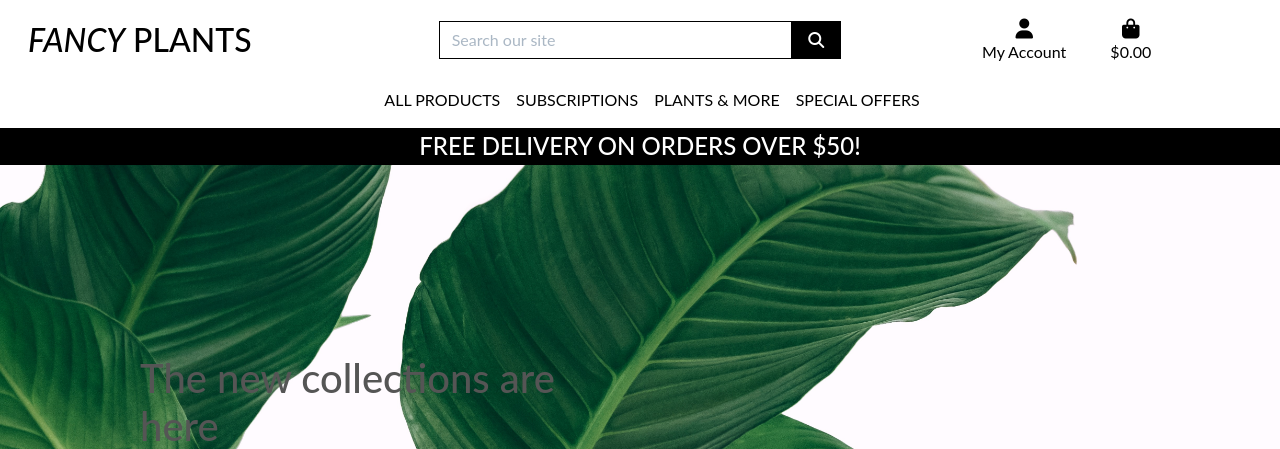
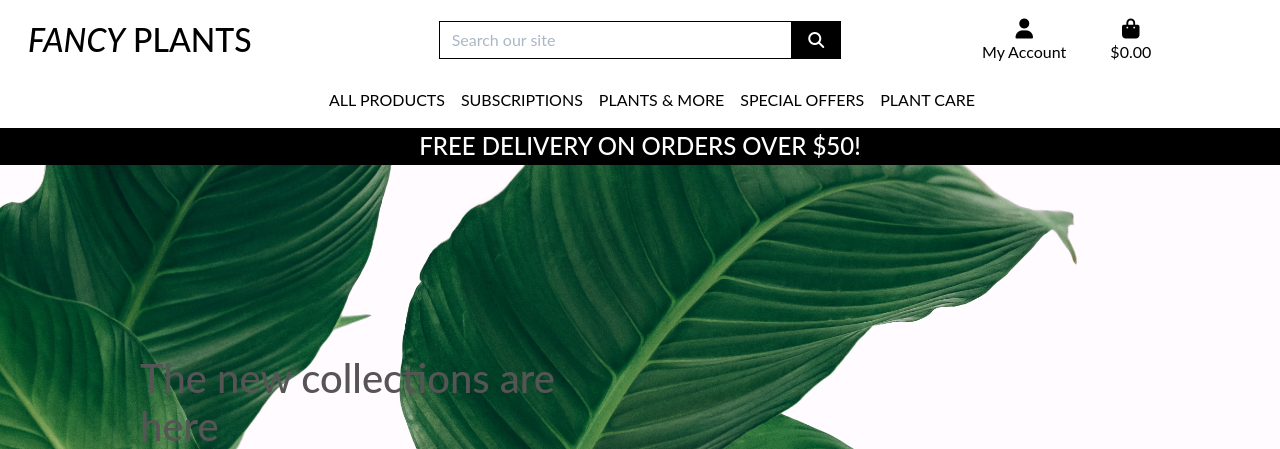
Before and after one commit to Code-Institute-Submissions/QuelleQim-fancy_plants_MayResub, a Django app: page / in a window 1280 px wide. Shown: the top 449 px of the page. Run offline with Django 3.2, Linux system fonts and the light colour scheme; some libraries are stand-ins or nearby versions.

Commit message:
Add Plants Care button to nav

```diff
--- a/templates/includes/main-nav.html
+++ b/templates/includes/main-nav.html
@@ -6,17 +6,20 @@
             </a>
         </li>
         <li class="nav-item">
-            <a class="logo-font font-weight-bold nav-link text-black mr-5" href="{% url 'products' %}" id="all-products-link">
+            <a class="logo-font font-weight-bold nav-link text-black mr-5" href="{% url 'products' %}"
+                id="all-products-link">
                 All Products
             </a>
         </li>
         <li class="nav-item">
-            <a class="logo-font font-weight-bold nav-link text-black mr-5" href="{% url 'products' %}?category=subscription_box" id="subscription-link">
+            <a class="logo-font font-weight-bold nav-link text-black mr-5"
+                href="{% url 'products' %}?category=subscription_box" id="subscription-link">
                 Subscriptions
             </a>
         </li>
         <li class="nav-item dropdown">
-            <a class="logo-font font-weight-bold nav-link text-black mr-5" href="#" id="homeware-link" data-toggle="dropdown" aria-haspopup="true" aria-expanded="false">
+            <a class="logo-font font-weight-bold nav-link text-black mr-5" href="#" id="homeware-link"
+                data-toggle="dropdown" aria-haspopup="true" aria-expanded="false">
                 Plants & more
             </a>
             <div class="dropdown-menu border-0" aria-labelledby="homeware-link">
@@ -24,11 +27,13 @@
                 <a href="{% url 'products' %}?category=pots" class="dropdown-item">Pots</a>
                 <a href="{% url 'products' %}?category=tools" class="dropdown-item">Tools</a>
                 <a href="{% url 'products' %}?category=accessories" class="dropdown-item">Accessories</a>
-                <a href="{% url 'products' %}?category=plants,pots,tools,accessories" class="dropdown-item">All Plants & more</a>
+                <a href="{% url 'products' %}?category=plants,pots,tools,accessories" class="dropdown-item">All Plants &
+                    more</a>
             </div>
         </li>
         <li class="nav-item dropdown">
-            <a class="logo-font font-weight-bold nav-link text-black" href="#" id="specials-link" data-toggle="dropdown" aria-haspopup="true" aria-expanded="false">
+            <a class="logo-font font-weight-bold nav-link text-black" href="#" id="specials-link" data-toggle="dropdown"
+                aria-haspopup="true" aria-expanded="false">
                 Special Offers
             </a>
             <div class="dropdown-menu border-0" aria-labelledby="specials-link">
@@ -37,5 +42,8 @@
                 <a href="{% url 'products' %}?category=clearance" class="dropdown-item">Clearance</a>
             </div>
         </li>
+        <li class="nav-item">
+            <a class="logo-font font-weight-bold nav-link text-black mr-5" href="#">Plant Care</a>
+        </li>
     </ul>
 </div>
```
